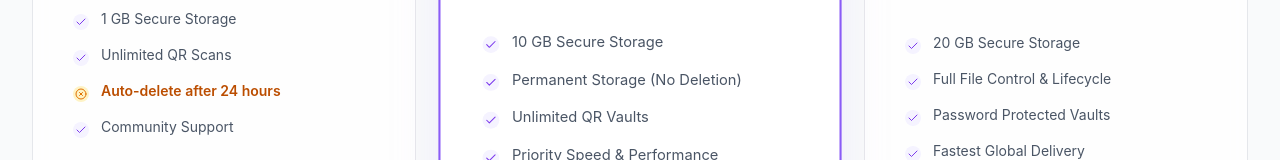
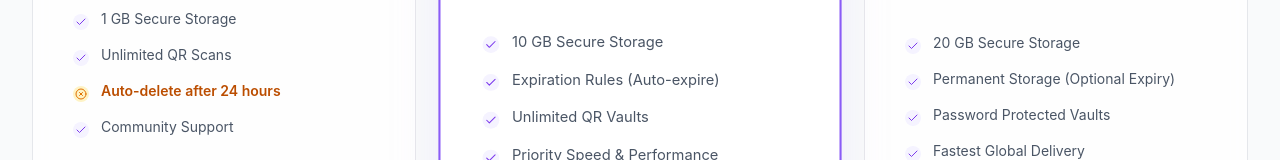
Before and after one commit to Meet-Gadhavi/QR-vault, a React (Vite) app: page /pricing in a window 1280 px wide. Shown: the part 569-729 px from the top of the page. Built offline with nearby package versions, Linux system fonts and the light colour scheme.

Commit message:
Upgrade 1.1

```diff
--- a/pages/Pricing.tsx
+++ b/pages/Pricing.tsx
@@ -30,7 +30,7 @@ const planData = [
     period: '/month',
     features: [
       '10 GB Secure Storage',
-      'Permanent Storage (No Deletion)',
+      'Expiration Rules (Auto-expire)',
       'Unlimited QR Vaults',
       'Priority Speed & Performance',
       'Detailed Scan Analytics',
@@ -50,7 +50,7 @@ const planData = [
     period: '/month',
     features: [
       '20 GB Secure Storage',
-      'Full File Control & Lifecycle',
+      'Permanent Storage (Optional Expiry)',
       'Password Protected Vaults',
       'Fastest Global Delivery',
       'Custom Branding & Logo',
```
Also changed, not shown: 1 other file (tests, documents, lock files or other folders).
